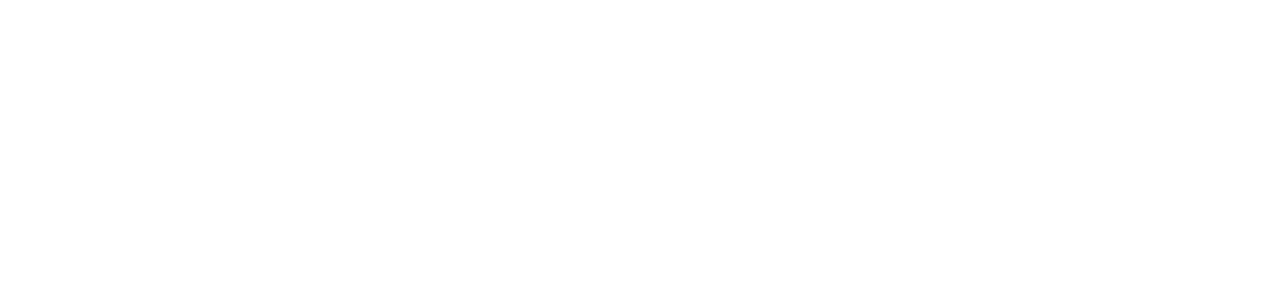
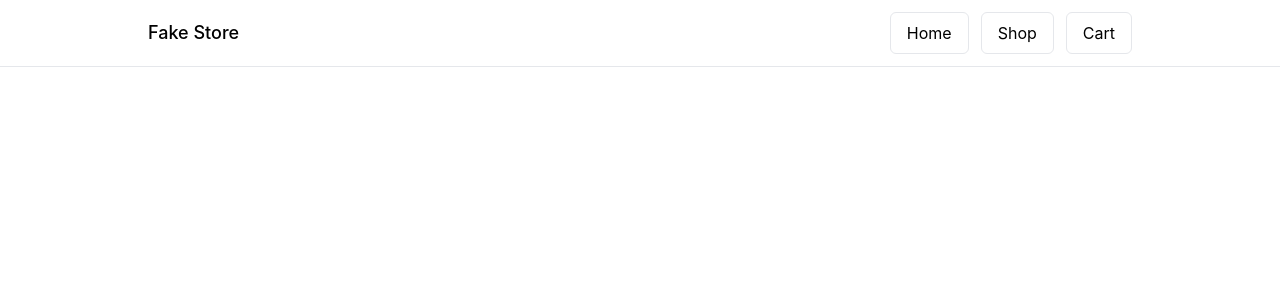
Before and after one commit to Marlonilao/project-shopping-cart, a React (Vite) app: page / in a window 1280 px wide. Shown: the top 300 px of the page. Built offline with nearby package versions, Linux system fonts and the light colour scheme.

Commit message:
add NavBar

```diff
--- a/src/App.tsx
+++ b/src/App.tsx
@@ -1,5 +1,11 @@
+import NavBar from './components/NavBar';
+
 const App = () => {
-  return <></>;
+  return (
+    <div>
+      <NavBar />
+    </div>
+  );
 };
 
 export default App;
--- /dev/null
+++ b/src/components/NavBar.tsx
@@ -0,0 +1,24 @@
+import { Link } from 'react-router';
+
+const NavBar = () => {
+  return (
+    <nav className='border-b border-gray-200 bg-white'>
+      <div className='flex items-center justify-between px-5 py-3 w-4/5 max-w-300 mx-auto'>
+        <div className='text-lg font-medium'>Fake Store</div>
+        <div className='flex gap-3'>
+          <button className='px-4 py-2 rounded-md border border-gray-200 hover:bg-gray-50'>
+            <Link to='/'>Home</Link>
+          </button>
+          <button className='px-4 py-2 rounded-md border border-gray-200 hover:bg-gray-50'>
+            <Link to='/shop'>Shop</Link>
+          </button>
+          <button className='px-4 py-2 rounded-md border border-gray-200 hover:bg-gray-50'>
+            <Link to='/cart'>Cart</Link>
+          </button>
+        </div>
+      </div>
+    </nav>
+  );
+};
+
+export default NavBar;
--- a/src/main.tsx
+++ b/src/main.tsx
@@ -2,9 +2,17 @@ import { StrictMode } from 'react';
 import { createRoot } from 'react-dom/client';
 import './index.css';
 import App from './App.tsx';
+import { createBrowserRouter, RouterProvider } from 'react-router';
+
+const router = createBrowserRouter([
+  {
+    path: '/',
+    element: <App />,
+  },
+]);
 
 createRoot(document.getElementById('root')!).render(
   <StrictMode>
-    <App />
+    <RouterProvider router={router} />
   </StrictMode>,
 );
```
